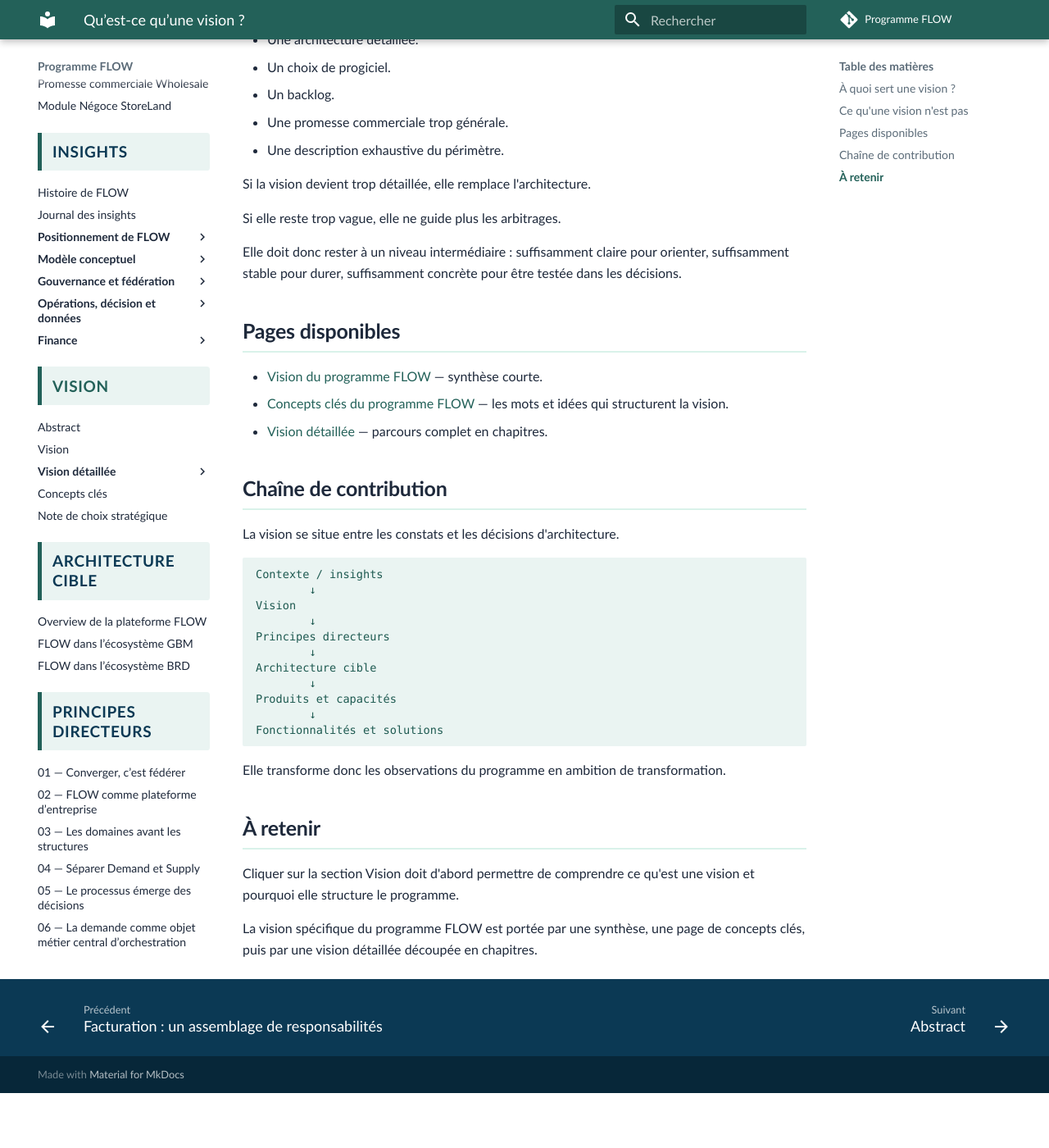
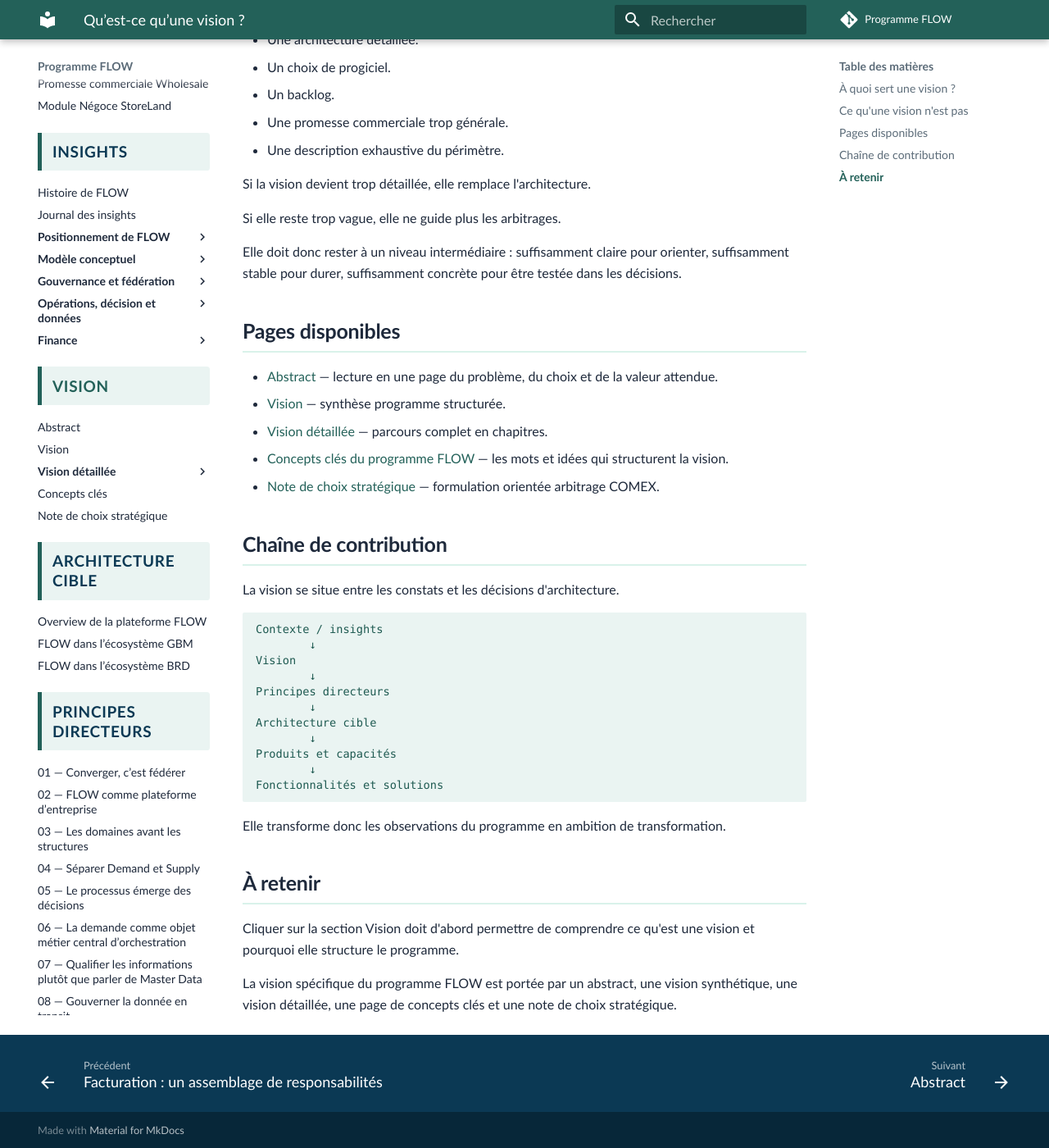
Before and after one commit to laurent-sintes/FLOW-Program, an MkDocs documentation site: the page built from docs/vision/index.md, in a window 1280 px wide and 1400 px high, scrolled down 966 px. Shown: the whole window at 82% size. Built offline with MkDocs 1.6.1 and Material for MkDocs 9.7.7, drawn with Linux system fonts in a browser that asks for light colours; comment, search, counter and statistics services are not loaded; before the commit the page ends 2299 px from its top, so only the background shows below that.

Commit message:
Mettre à jour la page repère Vision

```diff
--- a/docs/vision/index.md
+++ b/docs/vision/index.md
@@ -40,9 +40,11 @@
 
 ## Pages disponibles
 
-- [Vision du programme FLOW](vision-programme-flow.md) — synthèse courte.
+- [Abstract](abstract.md) — lecture en une page du problème, du choix et de la valeur attendue.
+- [Vision](vision.md) — synthèse programme structurée.
+- [Vision détaillée](vision-detaillee/index.md) — parcours complet en chapitres.
 - [Concepts clés du programme FLOW](concepts-cles.md) — les mots et idées qui structurent la vision.
-- [Vision détaillée](vision-detaillee/index.md) — parcours complet en chapitres.
+- [Note de choix stratégique](abstract-comex.md) — formulation orientée arbitrage COMEX.
 
 ## Chaîne de contribution
 
@@ -68,4 +70,4 @@
 
 Cliquer sur la section Vision doit d'abord permettre de comprendre ce qu'est une vision et pourquoi elle structure le programme.
 
-La vision spécifique du programme FLOW est portée par une synthèse, une page de concepts clés, puis par une vision détaillée découpée en chapitres.
+La vision spécifique du programme FLOW est portée par un abstract, une vision synthétique, une vision détaillée, une page de concepts clés et une note de choix stratégique.
```
